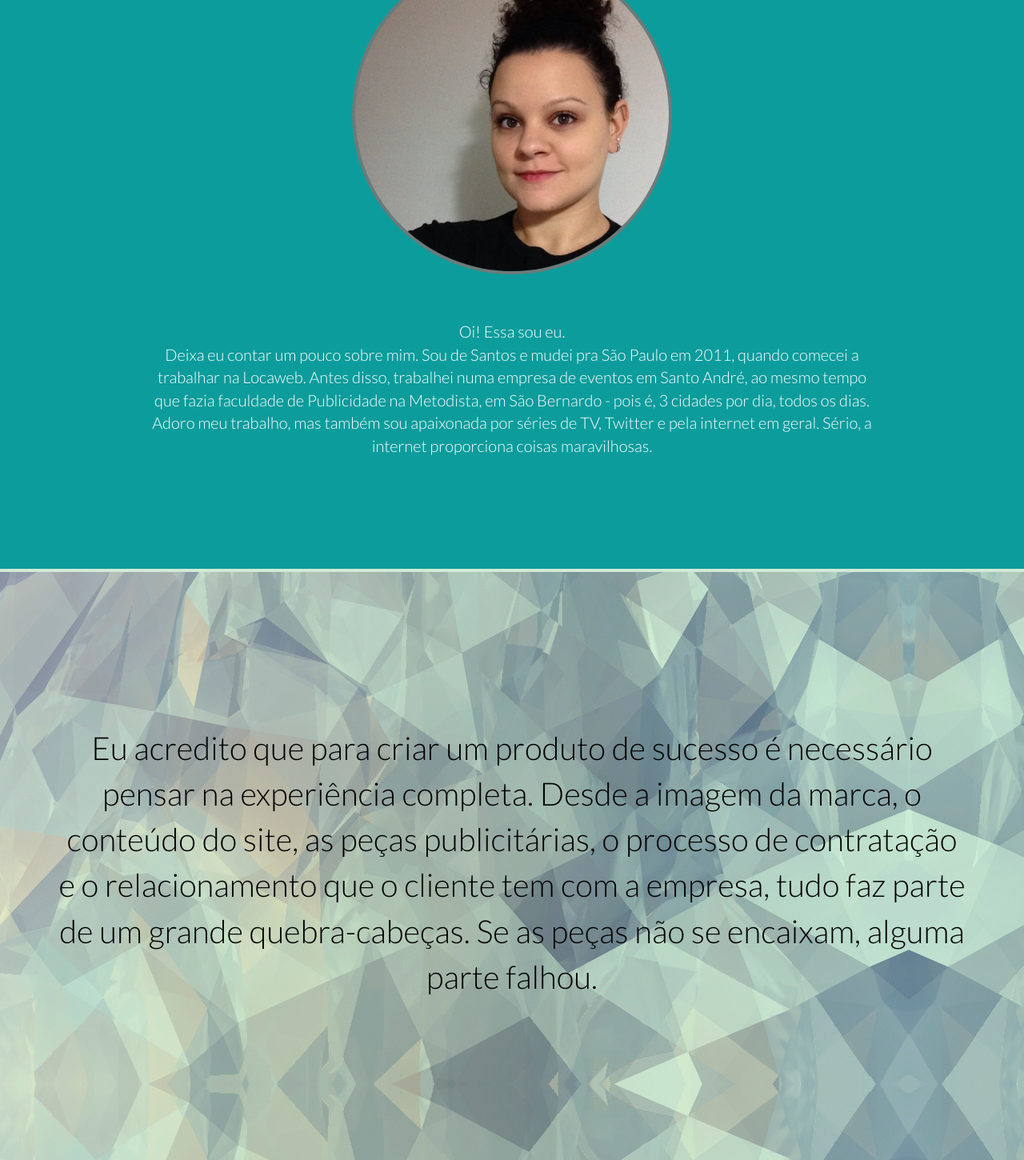
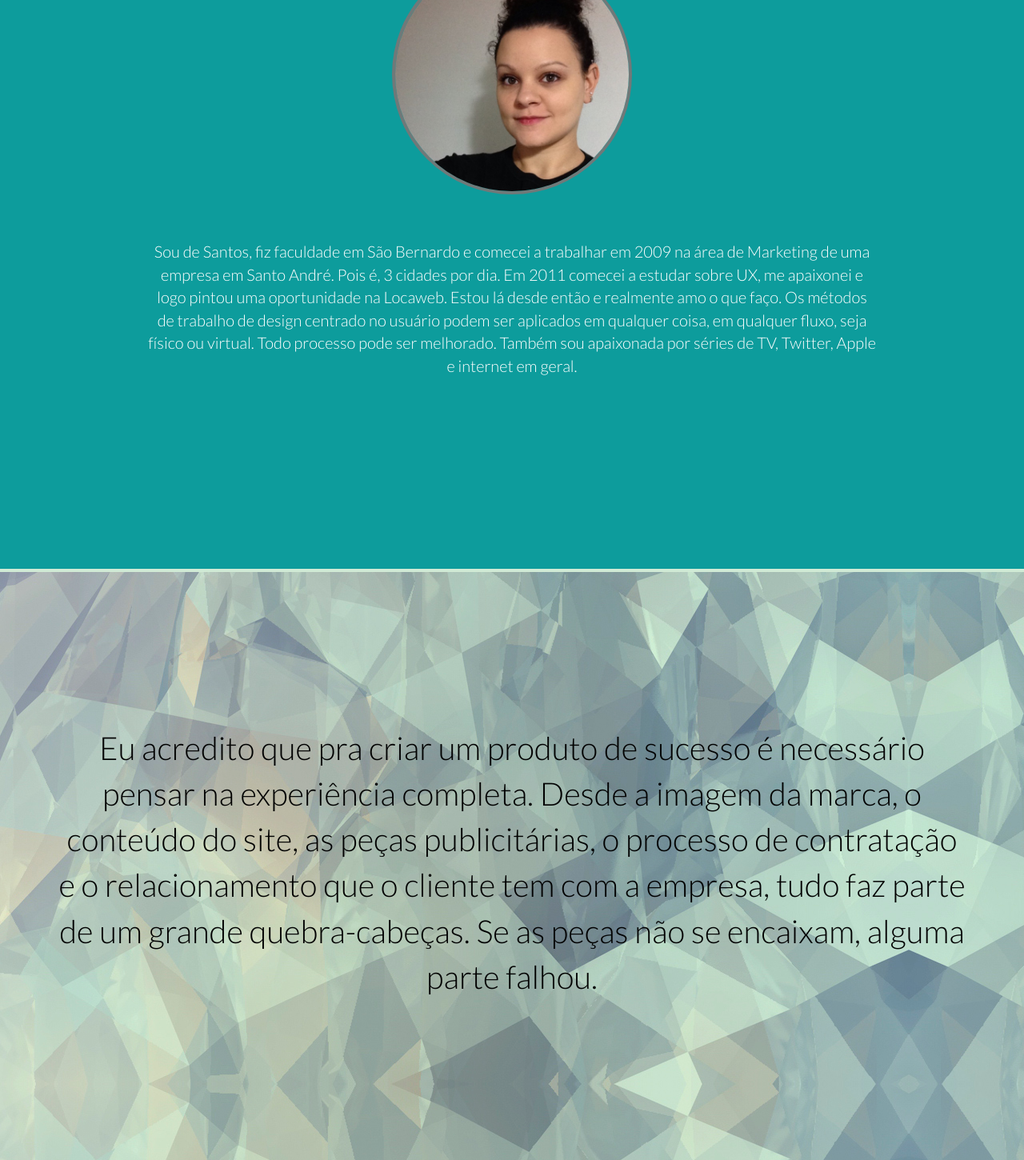
Before and after one commit to marcelahippe/marcelahippe.github.io, a plain HTML site: page index.html in a window 1280 px wide. Shown: the part 785-2235 px from the top of the page at 80% size. Drawn offline with Linux system fonts and the light colour scheme.

Commit message:
Bio atualizada e foto um pouco menor.

```diff
--- a/css/base.css
+++ b/css/base.css
@@ -64,8 +64,8 @@ body {
 }
 
 .photo img {
-	width: 400px;
-	height: 400px;
+	width: 300px;
+	height: 300px;
 	margin-bottom: 5%;
 	border: 4px solid #6F7979;
 	border-radius: 200px;
--- a/index.html
+++ b/index.html
@@ -20,13 +20,13 @@
 	<div class="about">
 		<div class="container">
 			<div class="photo"><img src="css/img/marcelahippe.jpg" alt="Marcela Hippe, eu mesma" /></div>
-			<p class="about-text">Oi! Essa sou eu. <br>Deixa eu contar um pouco sobre mim. Sou de Santos e mudei pra São Paulo em 2011, quando comecei a trabalhar na Locaweb. Antes disso, trabalhei numa empresa de eventos em Santo André, ao mesmo tempo que fazia faculdade de Publicidade na Metodista, em São Bernardo - pois é, 3 cidades por dia, todos os dias. Adoro meu trabalho, mas também sou apaixonada por séries de TV, Twitter e pela internet em geral. Sério, a internet proporciona coisas maravilhosas.</p>
+			<p class="about-text">Sou de Santos, fiz faculdade em São Bernardo e comecei a trabalhar em 2009 na área de Marketing de uma empresa em Santo André. Pois é, 3 cidades por dia. Em 2011 comecei a estudar sobre UX, me apaixonei e logo pintou uma oportunidade na Locaweb. Estou lá desde então e realmente amo o que faço. Os métodos de trabalho de design centrado no usuário podem ser aplicados em qualquer coisa, em qualquer fluxo, seja físico ou virtual. Todo processo pode ser melhorado. Também sou apaixonada por séries de TV, Twitter, Apple e internet em geral.</p>
 		</div> <!-- /container -->
 	</div> <!-- /about -->
 
 	<div class="quote">
 		<div class="container">
-			<p>Eu acredito que para criar um produto de sucesso é necessário pensar na experiência completa. Desde a imagem da marca, o conteúdo do site, as peças publicitárias, o processo de contratação e o relacionamento que o cliente tem com a empresa, tudo faz parte de um grande quebra-cabeças. Se as peças não se encaixam, alguma parte falhou.</p>
+			<p>Eu acredito que pra criar um produto de sucesso é necessário pensar na experiência completa. Desde a imagem da marca, o conteúdo do site, as peças publicitárias, o processo de contratação e o relacionamento que o cliente tem com a empresa, tudo faz parte de um grande quebra-cabeças. Se as peças não se encaixam, alguma parte falhou.</p>
 		</div> <!-- /container -->
 	</div> <!-- /quote -->
 	<div class="contact">
```
